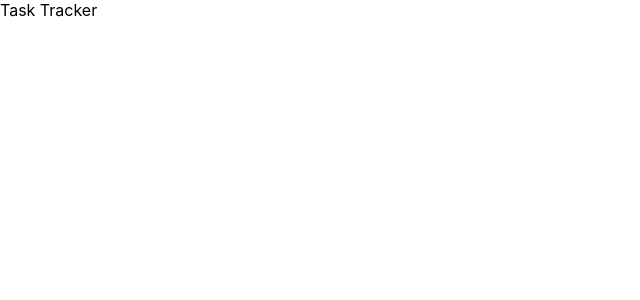
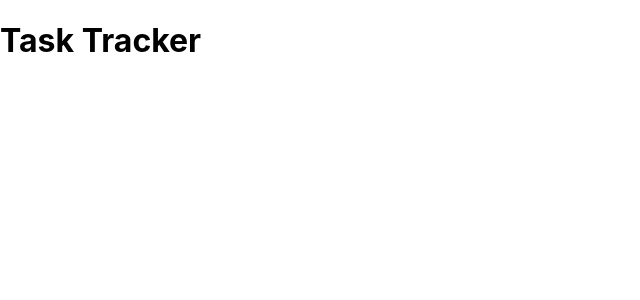
Before and after one commit to real-tea/task-tracker, a React (Create React App) app: page / in a window 1280 px wide. Shown: the top 300 px of the page, without its empty margins (0-640 px from the left). Built offline with nearby package versions, Linux system fonts and the light colour scheme.

Commit message:
changes in header.jsx

```diff
--- a/src/components/header.jsx
+++ b/src/components/header.jsx
@@ -1,11 +1,21 @@
+import PropTypes from 'prop-types'
+
 import React from 'react'
 
-const Header = () => {
+const Header = ( {title} ) => {
     return (
         <header>
-            Task Tracker
+            <h1>{title}</h1>
         </header>
     )
 }
 
+Header.defaultProps = {
+    title : 'Task Tracker',
+}
+
+Header.propTypes = {
+    title : PropTypes.string.isRequired,
+}
+
 export default Header
```
